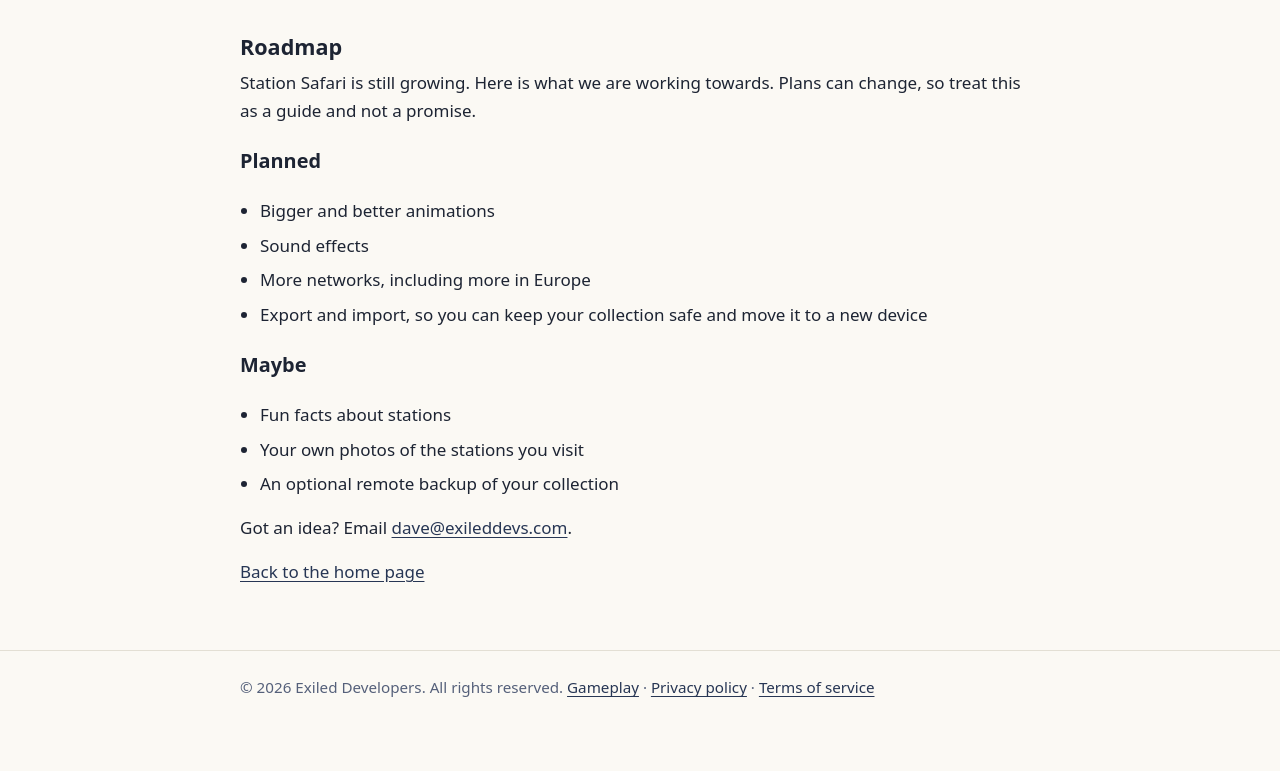
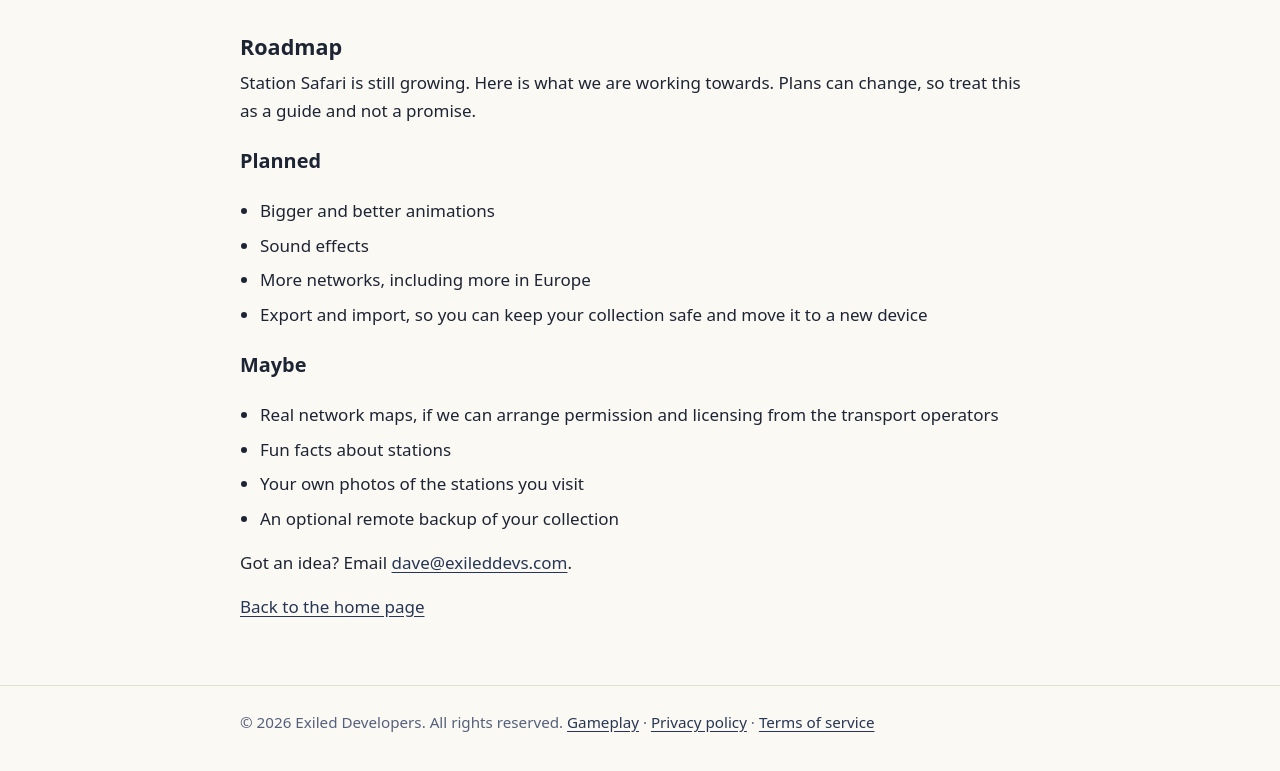
Before and after one commit to exileddevs/websites-stationsafari, a plain HTML site: page gameplay/index.html in a window 1280 px wide. Shown: the part 4937-5708 px from the top of the page. Drawn offline with Linux system fonts and the light colour scheme.

Commit message:
Add real network maps to the roadmap as a maybe
Listed under Maybe because it depends on getting permission and
licensing from the transport operators.

Co-Authored-By: Claude Sonnet 5.5 <noreply@anthropic.com>
Claude-Session: https://claude.ai/code/session_01PjJAwDrsBeNJPdmaAXJzfq

```diff
--- a/gameplay/index.html
+++ b/gameplay/index.html
@@ -100,6 +100,7 @@
     </ul>
     <h3>Maybe</h3>
     <ul>
+        <li>Real network maps, if we can arrange permission and licensing from the transport operators</li>
         <li>Fun facts about stations</li>
         <li>Your own photos of the stations you visit</li>
         <li>An optional remote backup of your collection</li>
```
